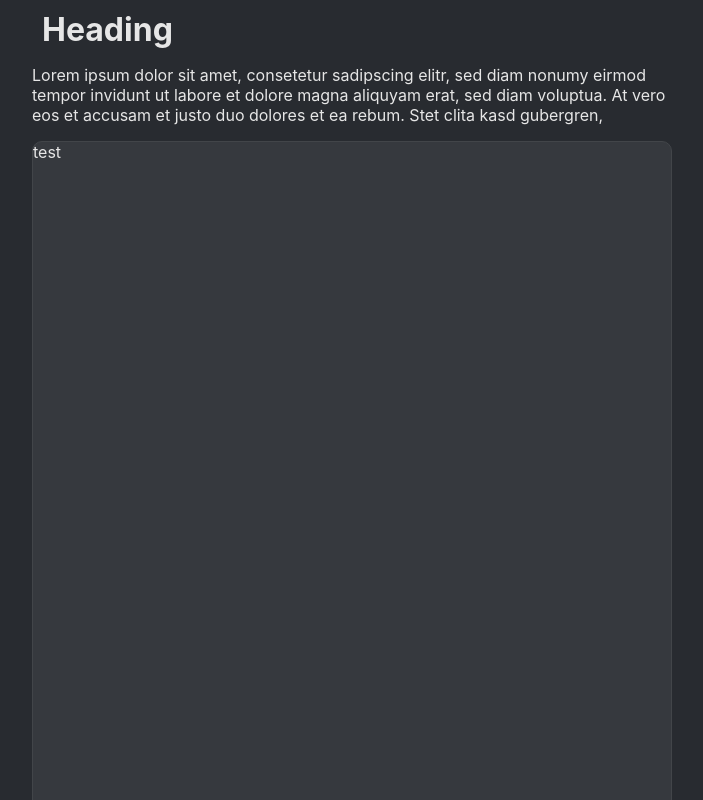
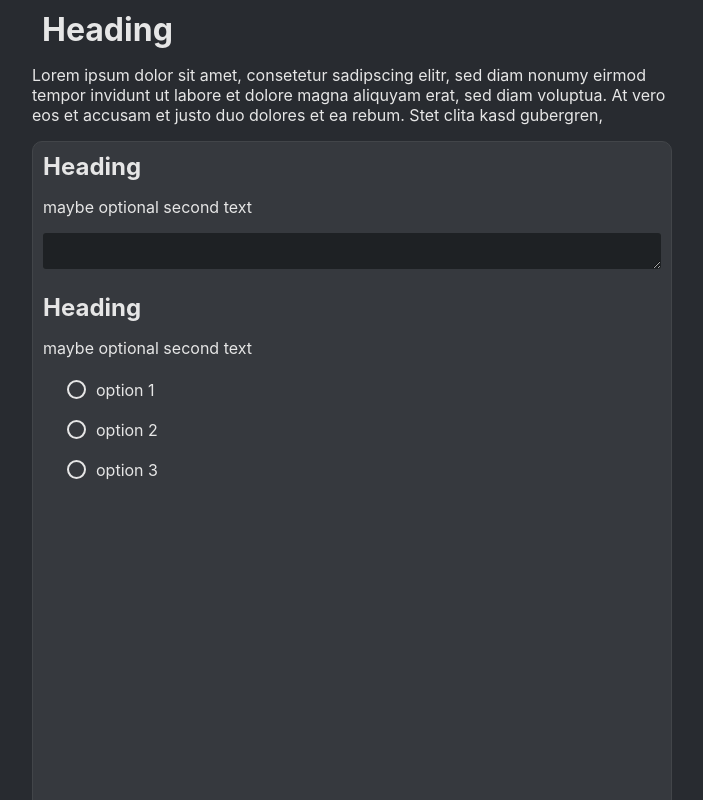
Before and after one commit to Johannes-01/PollWebsite, a React (Create React App) app in the folder pollwebsite/: page /takepoll in a window 1280 px wide. Shown: the whole page, without its empty margins (288-991 px from the left). Built offline with nearby package versions, Linux system fonts and the light colour scheme.

Commit message:
added poll text and poll radio button

```diff
--- /dev/null
+++ b/pollwebsite/src/Components/Poll types/Radio/Option.jsx
@@ -0,0 +1,12 @@
+export default function Option({content, onClick}) {
+    return (
+        <div className="option" onClick={onClick}>
+            <div id="custom-checkbox">
+                <div id="outer-circle">
+                    <div id="inner-circle"></div>
+                </div>
+            </div>
+            <p>{content}</p>
+        </div>
+    );
+}
--- /dev/null
+++ b/pollwebsite/src/Components/Poll types/Radio/Radio.css
@@ -0,0 +1,57 @@
+#radio {
+    padding: 10px;
+}
+
+#options-wrapper {
+    padding-left: 10px;
+}
+
+.option {
+    display: flex;
+    margin: 8px;
+    padding: 6px;
+    border-radius: 3px;
+    cursor: pointer;
+    box-sizing: border-box;
+    transition: outline 0.1s;
+    outline: 2px solid transparent;
+}
+
+.option:hover {
+    /*outline: 2px solid var(--accent);*/
+    background: var(--grey1);
+}
+
+.option-chosen {
+    background-color: var(--grey1);
+}
+
+.option p {
+    margin: 0 0 0 10px;
+    user-select: none;
+}
+
+.option #custom-checkbox {
+    width: 19px;
+    height: 19px;
+}
+
+.option #outer-circle {
+    width: 100%;
+    height: 100%;
+    border-radius: 100px;
+    border: 2px solid var(--white);
+    box-sizing: border-box;
+
+    display: flex;
+    align-items: center;
+    justify-content: center;
+}
+
+.option #inner-circle {
+    width: 60%;
+    height: 60%;
+    border-radius: 100px;
+    background-color: var(--white);
+    display: none;
+}
--- /dev/null
+++ b/pollwebsite/src/Components/Poll types/Radio/Radio.jsx
@@ -0,0 +1,29 @@
+import { useNavigate } from "react-router-dom";
+import React from "react";
+import "./Radio.css"
+import Option from "./Option";
+
+export default function Radio({options}) {
+    let current_selected = null;
+    const select = (test) => {
+        let element = test.target;
+        if (current_selected !== null) {
+            current_selected.target.classList.remove("option-chosen");
+            current_selected.target.querySelector("#inner-circle").style.display = "none";
+        }
+        current_selected = test;
+        element.classList.add("option-chosen");
+        element.querySelector("#inner-circle").style.display = "block";
+    };
+    let option_list = options.map((option, i) => <Option onClick={select} content={option}></Option>);
+
+    return (
+        <div id="radio">
+            <h2>Heading</h2>
+            <p>maybe optional second text</p>
+            <div id="options-wrapper">
+                {option_list}
+            </div>
+        </div>
+    );
+}
--- /dev/null
+++ b/pollwebsite/src/Components/Poll types/Text/Text.css
@@ -0,0 +1,22 @@
+#text {
+    /*border: 1px dashed grey;*/
+    padding: 10px;
+}
+
+#text textarea {
+    resize: vertical;
+    width: 100%;
+    border: none;
+    border-radius: 3px;
+    background-color: var(--grey4);
+    color: var(--white);
+    box-sizing: border-box;
+    padding: 3px;
+    outline: 2px solid transparent;
+
+    transition: outline 0.15s;
+}
+
+#text textarea:focus {
+    outline: 2px solid var(--accent);
+}
--- /dev/null
+++ b/pollwebsite/src/Components/Poll types/Text/Text.jsx
@@ -0,0 +1,13 @@
+import { useNavigate } from "react-router-dom";
+import React from "react";
+import "./Text.css"
+
+export default function Text() {
+    return (
+        <div id="text">
+            <h2>Heading</h2>
+            <p>maybe optional second text</p>
+            <textarea></textarea>
+        </div>
+    );
+}
--- a/pollwebsite/src/routes/Take.jsx
+++ b/pollwebsite/src/routes/Take.jsx
@@ -1,5 +1,5 @@
 import { Link, useNavigate } from "react-router-dom";
-import { Button, TextField } from "../Components/components";
+import { Button, Radio, Text, TextField } from "../Components/components";
 import "../style/take.css"
 
 export default function Take() {
@@ -10,7 +10,8 @@ export default function Take() {
                 <h1>Heading</h1>
                 <p>Lorem ipsum dolor sit amet, consetetur sadipscing elitr, sed diam nonumy eirmod tempor invidunt ut labore et dolore magna aliquyam erat, sed diam voluptua. At vero eos et accusam et justo duo dolores et ea rebum. Stet clita kasd gubergren,</p>
                 <div id="poll-inner">
-                    test
+                    <Text></Text>
+                    <Radio options={["option 1", "option 2", "option 3"]}></Radio>
                 </div>
             </div>
         </div>
```
Also changed, not shown: pollwebsite/src/Components/components.js (+6 -1 lines).
